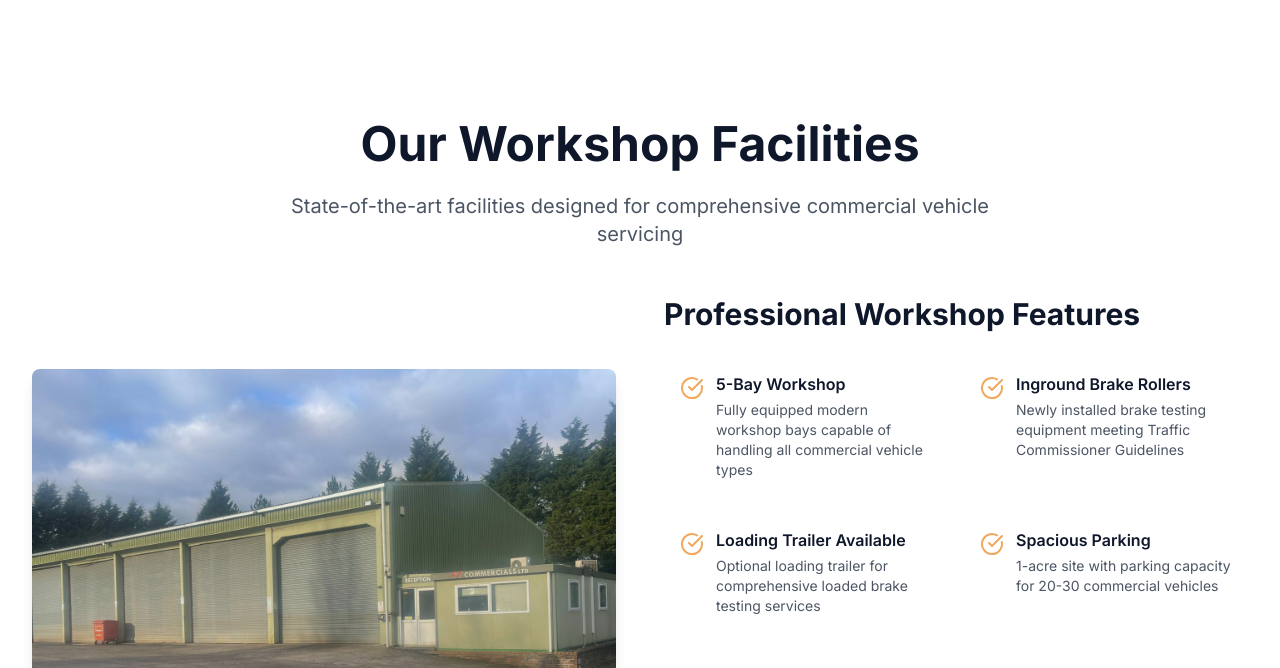
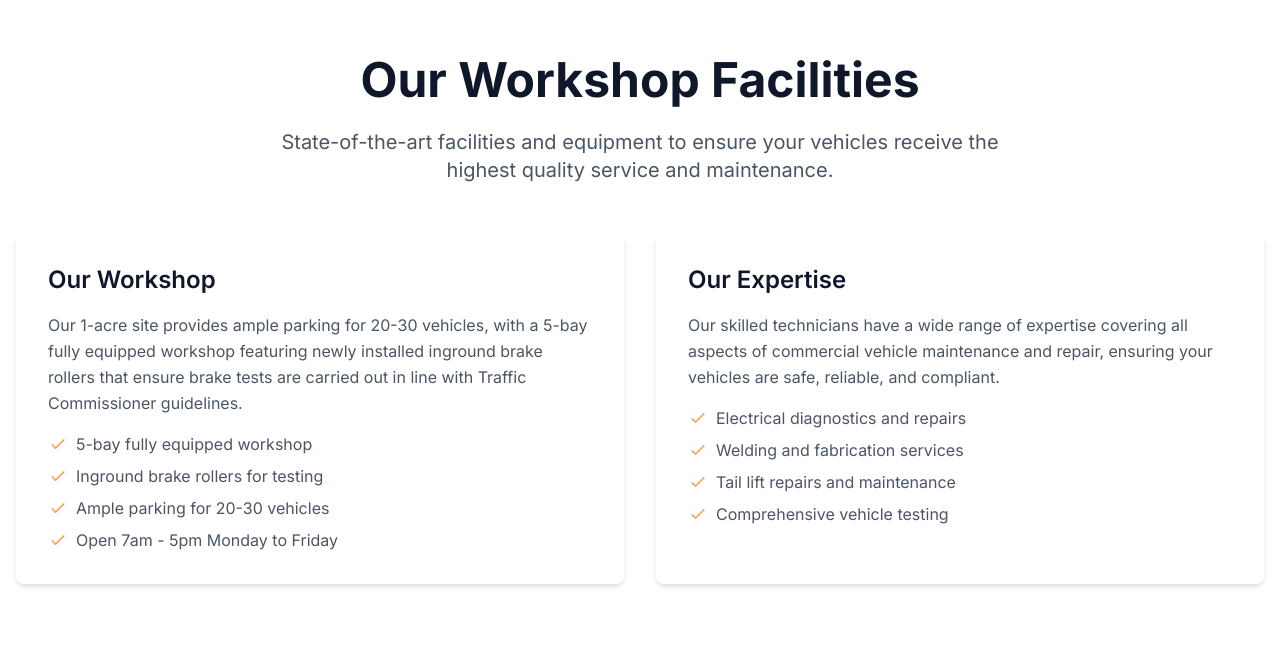
Before and after one commit to mattduff36/ftcommercials, a Next.js app: page / in a window 1280 px wide. Shown: the part 2052-2720 px from the top of the page. Built offline with nearby package versions, Linux system fonts and the light colour scheme.

Commit message:
Fix Facilities navigation link to scroll to correct Our Workshop Facilities section

```diff
--- a/src/app/page.tsx
+++ b/src/app/page.tsx
@@ -41,6 +41,156 @@ export default function HomePage(): JSX.Element {
         </div>
       </AnimatedSection>
 
+      {/* Our Workshop Facilities */}
+      <section id="facilities" className="py-16 bg-white">
+        <div className="container mx-auto px-4">
+          <div className="text-center mb-12">
+            <h2 className="text-3xl md:text-4xl lg:text-5xl font-bold text-brand-black-900 mb-6">
+              Our Workshop Facilities
+            </h2>
+            <p className="text-xl text-brand-grey-600 max-w-3xl mx-auto">
+              State-of-the-art facilities and equipment to ensure your vehicles receive the highest
+              quality service and maintenance.
+            </p>
+          </div>
+
+          <div className="grid grid-cols-1 md:grid-cols-2 gap-8">
+            <div className="bg-white rounded-lg shadow-md p-8 transition-all duration-300 hover:shadow-lg">
+              <h3 className="text-2xl font-semibold text-brand-black-900 mb-4">Our Workshop</h3>
+              <p className="text-brand-grey-600 leading-relaxed mb-4">
+                Our 1-acre site provides ample parking for 20-30 vehicles, with a 5-bay fully
+                equipped workshop featuring newly installed inground brake rollers that ensure brake
+                tests are carried out in line with Traffic Commissioner guidelines.
+              </p>
+              <ul className="space-y-2 text-brand-grey-600">
+                <li className="flex items-center">
+                  <svg
+                    className="h-5 w-5 text-brand-accent mr-2"
+                    fill="none"
+                    strokeLinecap="round"
+                    strokeLinejoin="round"
+                    strokeWidth="2"
+                    viewBox="0 0 24 24"
+                    stroke="currentColor"
+                  >
+                    <path d="M5 13l4 4L19 7" />
+                  </svg>
+                  5-bay fully equipped workshop
+                </li>
+                <li className="flex items-center">
+                  <svg
+                    className="h-5 w-5 text-brand-accent mr-2"
+                    fill="none"
+                    strokeLinecap="round"
+                    strokeLinejoin="round"
+                    strokeWidth="2"
+                    viewBox="0 0 24 24"
+                    stroke="currentColor"
+                  >
+                    <path d="M5 13l4 4L19 7" />
+                  </svg>
+                  Inground brake rollers for testing
+                </li>
+                <li className="flex items-center">
+                  <svg
+                    className="h-5 w-5 text-brand-accent mr-2"
+                    fill="none"
+                    strokeLinecap="round"
+                    strokeLinejoin="round"
+                    strokeWidth="2"
+                    viewBox="0 0 24 24"
+                    stroke="currentColor"
+                  >
+                    <path d="M5 13l4 4L19 7" />
+                  </svg>
+                  Ample parking for 20-30 vehicles
+                </li>
+                <li className="flex items-center">
+                  <svg
+                    className="h-5 w-5 text-brand-accent mr-2"
+                    fill="none"
+                    strokeLinecap="round"
+                    strokeLinejoin="round"
+                    strokeWidth="2"
+                    viewBox="0 0 24 24"
+                    stroke="currentColor"
+                  >
+                    <path d="M5 13l4 4L19 7" />
+                  </svg>
+                  Open 7am - 5pm Monday to Friday
+                </li>
+              </ul>
+            </div>
+            <div className="bg-white rounded-lg shadow-md p-8 transition-all duration-300 hover:shadow-lg">
+              <h3 className="text-2xl font-semibold text-brand-black-900 mb-4">Our Expertise</h3>
+              <p className="text-brand-grey-600 leading-relaxed mb-4">
+                Our skilled technicians have a wide range of expertise covering all aspects of
+                commercial vehicle maintenance and repair, ensuring your vehicles are safe,
+                reliable, and compliant.
+              </p>
+              <ul className="space-y-2 text-brand-grey-600">
+                <li className="flex items-center">
+                  <svg
+                    className="h-5 w-5 text-brand-accent mr-2"
+                    fill="none"
+                    strokeLinecap="round"
+                    strokeLinejoin="round"
+                    strokeWidth="2"
+                    viewBox="0 0 24 24"
+                    stroke="currentColor"
+                  >
+                    <path d="M5 13l4 4L19 7" />
+                  </svg>
+                  Electrical diagnostics and repairs
+                </li>
+                <li className="flex items-center">
+                  <svg
+                    className="h-5 w-5 text-brand-accent mr-2"
+                    fill="none"
+                    strokeLinecap="round"
+                    strokeLinejoin="round"
+                    strokeWidth="2"
+                    viewBox="0 0 24 24"
+                    stroke="currentColor"
+                  >
+                    <path d="M5 13l4 4L19 7" />
+                  </svg>
+                  Welding and fabrication services
+                </li>
+                <li className="flex items-center">
+                  <svg
+                    className="h-5 w-5 text-brand-accent mr-2"
+                    fill="none"
+                    strokeLinecap="round"
+                    strokeLinejoin="round"
+                    strokeWidth="2"
+                    viewBox="0 0 24 24"
+                    stroke="currentColor"
+                  >
+                    <path d="M5 13l4 4L19 7" />
+                  </svg>
+                  Tail lift repairs and maintenance
+                </li>
+                <li className="flex items-center">
+                  <svg
+                    className="h-5 w-5 text-brand-accent mr-2"
+                    fill="none"
+                    strokeLinecap="round"
+                    strokeLinejoin="round"
+                    strokeWidth="2"
+                    viewBox="0 0 24 24"
+                    stroke="currentColor"
+                  >
+                    <path d="M5 13l4 4L19 7" />
+                  </svg>
+                  Comprehensive vehicle testing
+                </li>
+              </ul>
+            </div>
+          </div>
+        </div>
+      </section>
+
       {/* Fleet Showcase */}
       <AnimatedSection animation="slide-up" className="py-16 bg-white">
         <div className="container mx-auto px-4">
@@ -56,7 +206,7 @@ export default function HomePage(): JSX.Element {
       </AnimatedSection>
 
       {/* About Section */}
-      <section id="about" className="py-16 bg-white">
+      <section id="about" className="py-16 bg-gray-50">
         <div className="container mx-auto px-4">
           <div className="text-center mb-12">
             <h2 className="text-3xl md:text-4xl lg:text-5xl font-bold text-brand-black-900 mb-6">
```
